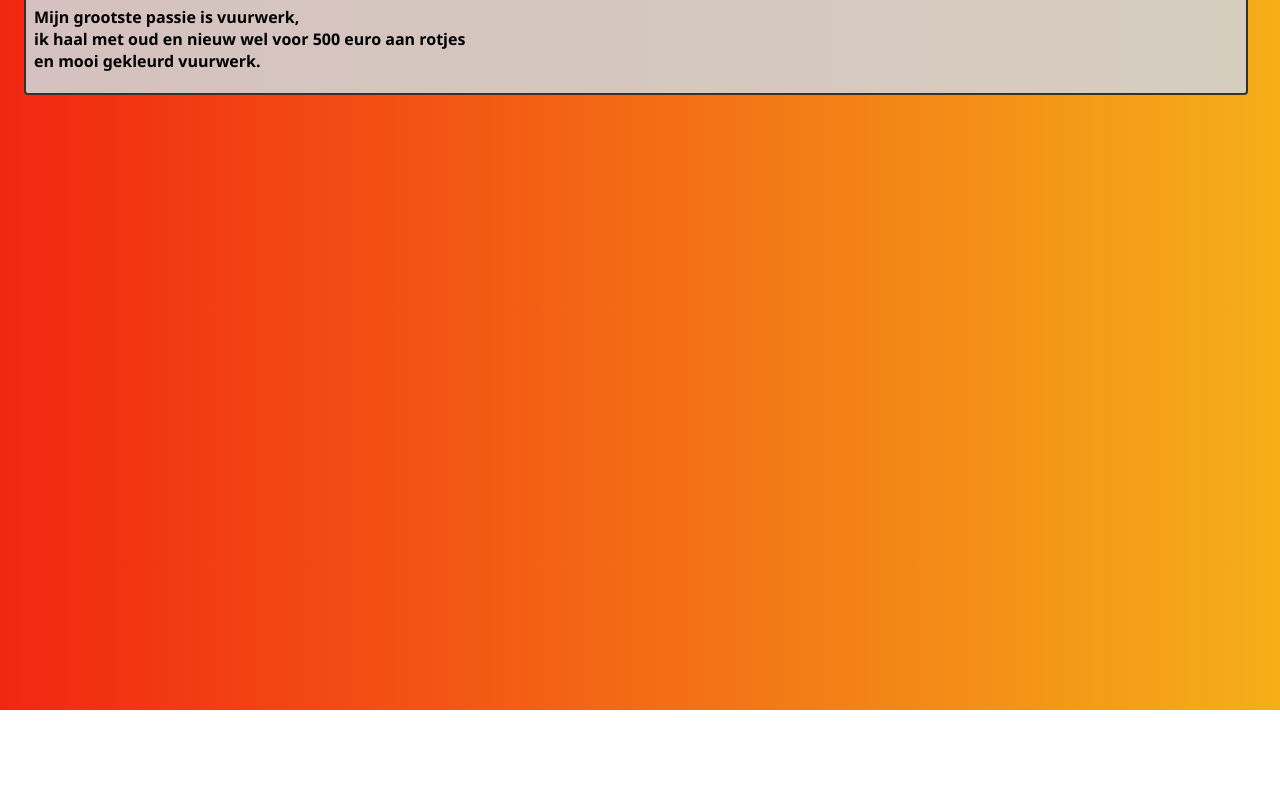
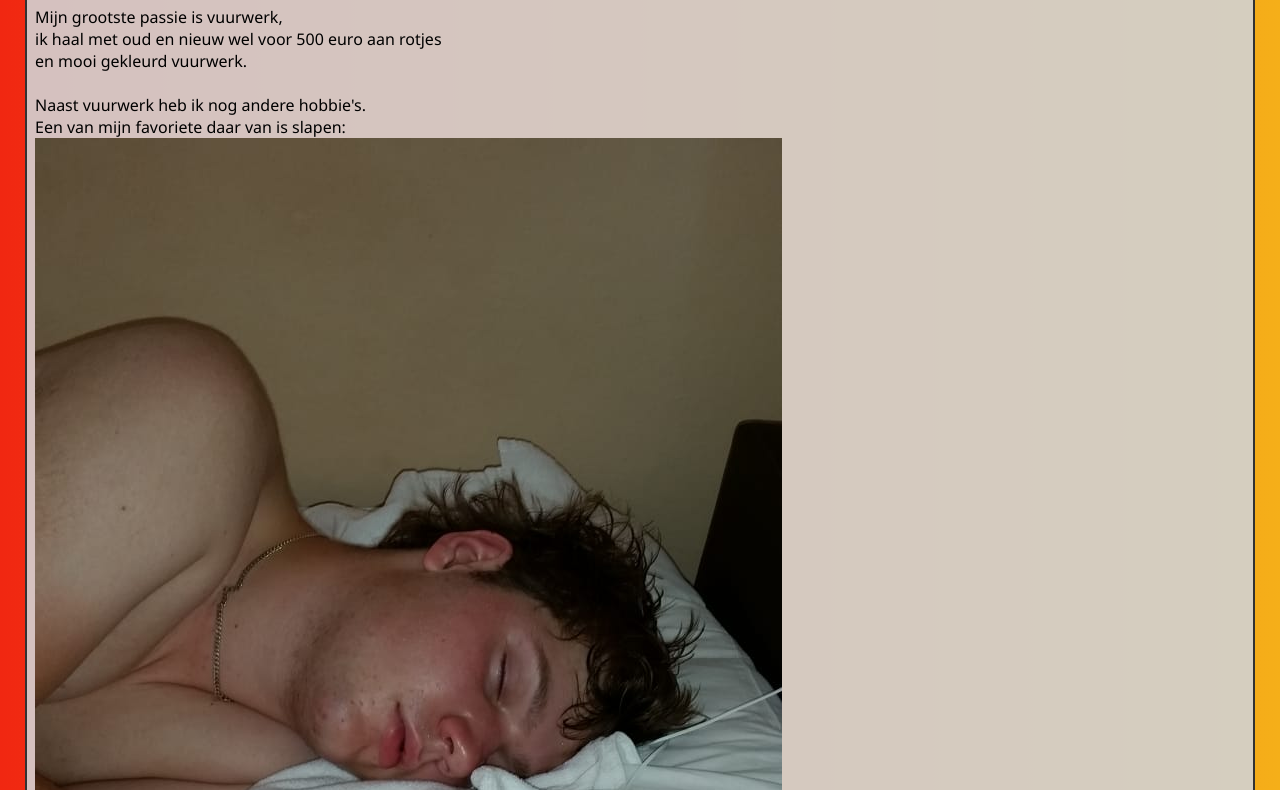
Before and after one commit to Luko-14/jwvuurwerk, a plain HTML site: page aboutme.html in a window 1280 px wide. Shown: the part 202-992 px from the top of the page. Before the commit the page ends 912 px from the top, so only its background shows below. Drawn offline with Linux system fonts and the light colour scheme.

Commit message:
spelen aboutme

```diff
--- a/Resources/CSS/style.css
+++ b/Resources/CSS/style.css
@@ -30,7 +30,7 @@ ul {
   border: 2px solid rgb(50, 50, 50);
   border-radius: 4px;
   padding: .5em;
-  margin: 24px 32px 32px 24px;
+  margin: 30px 25px;
   background-color: rgb(210, 210, 210, 0.9);
 }
 
@@ -142,8 +142,7 @@ li {
   .video {
     margin-left: 16px;
     margin-right: 16px;
-    width: inherit;
-  }
+    width: inherit;  }
 }
 
 
--- a/aboutme.html
+++ b/aboutme.html
@@ -28,11 +28,24 @@
         <h1>
             Hoi, ik ben Joey!
         </h1>
-            <h2>
+            <p>
                 Mijn grootste passie is vuurwerk,<br>
                 ik haal met oud en nieuw wel voor 500 euro aan rotjes<br>
-                en mooi gekleurd vuurwerk.
-            </h2>
+                en mooi gekleurd vuurwerk.<br>
+                <br>
+                Naast vuurwerk heb ik nog andere hobbie's.<br>
+                Een van mijn favoriete daar van is slapen: <br>
+                <img src="Resources/IMG/slapen1.jpeg" width="auto" height="auto"><br>
+                Och, ik mag zo verschrikkelijk graag slapen!<br>
+                <!-- nog een foto van slapende Joey-->
+                Het liefst in mijn eigen bed, maar ook een bank,<br>
+                <!-- foto slapende sjoey-->
+                of zelfs een stoel, voor mij geen probleem,<br>
+                <!-- foto slapende sjoey-->
+
+
+
+            </p>
     </div>
 
 
```
Also changed, not shown: Resources/IMG/slapen1.jpeg (added), 2 other files.
